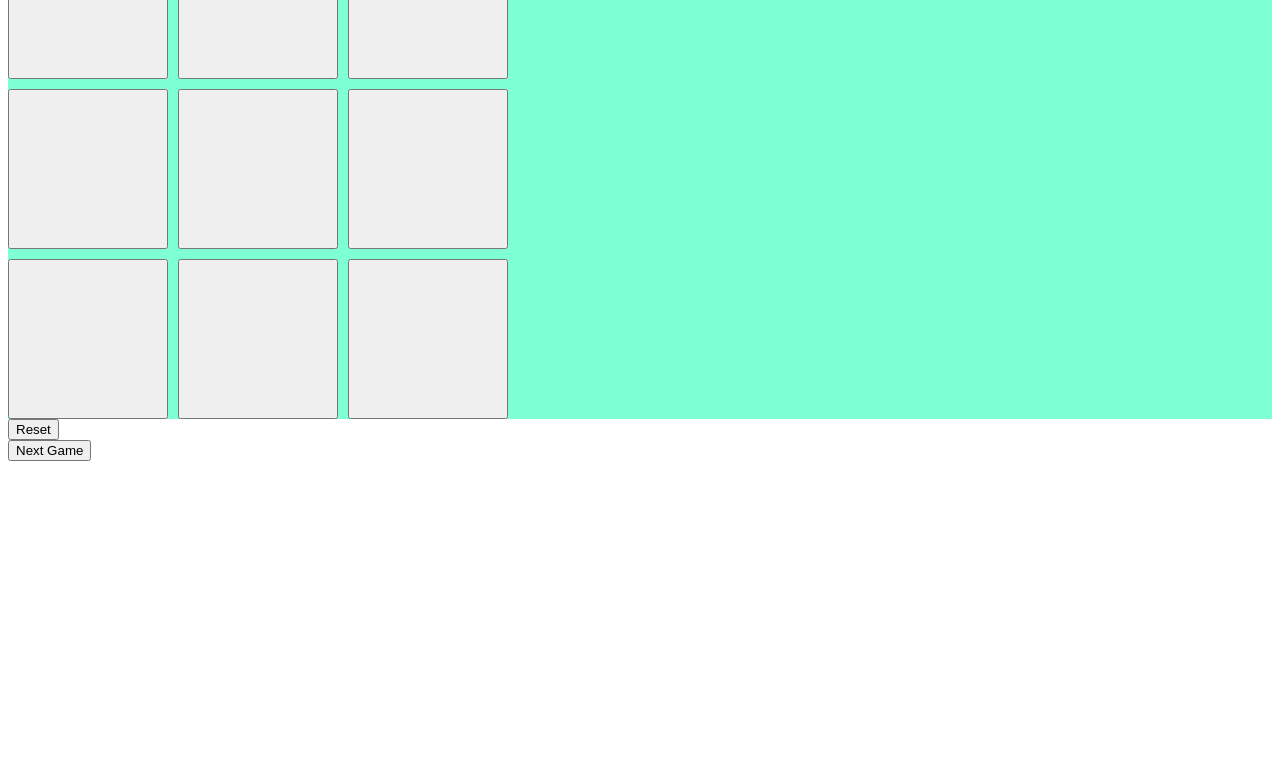
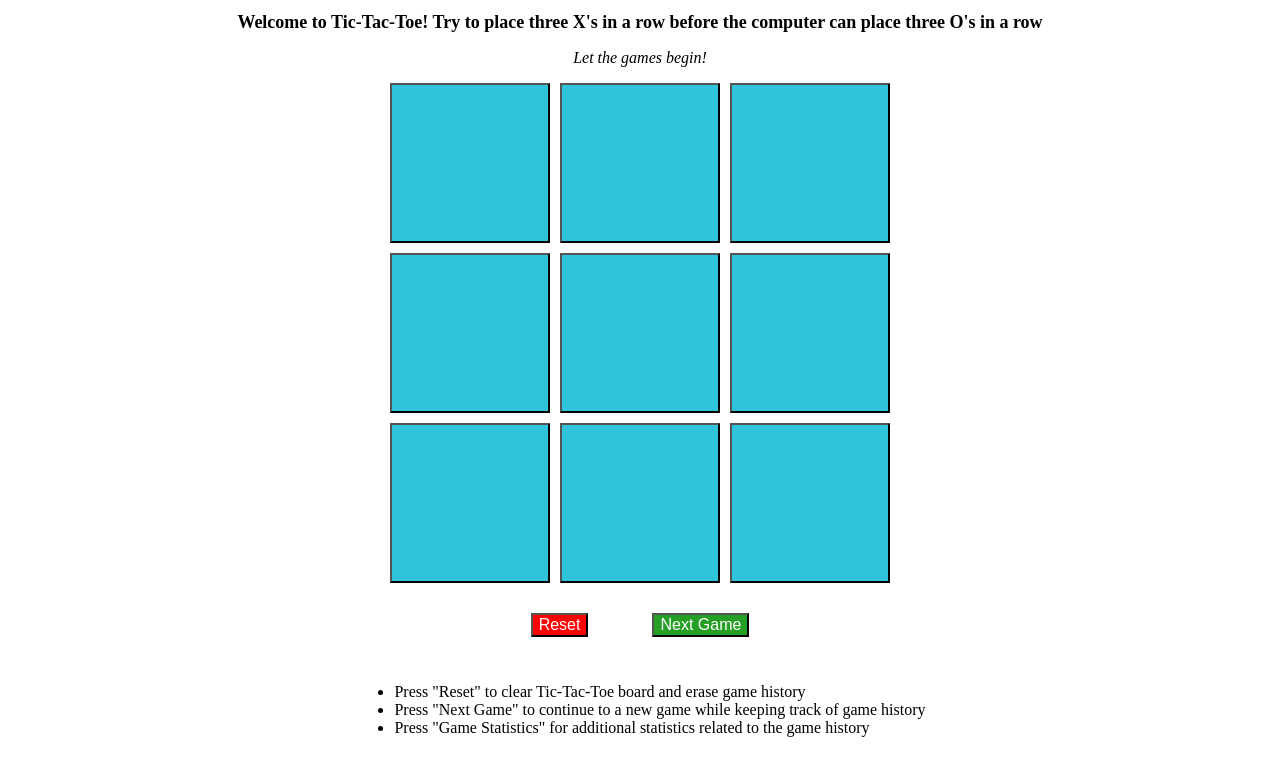
Before and after one commit to georgeperryv/Tic-Tac-Toe, a plain HTML site: page index.html in a window 1280 px wide. Shown: the part 89-850 px from the top of the page. Before the commit the page ends 800 px from the top, so only its background shows below. Drawn offline with Linux system fonts and the light colour scheme.

Commit message:
CSS looks good and next game tracks the current game the person is on against the computer

```diff
--- a/CSS/main.css
+++ b/CSS/main.css
@@ -26,14 +26,71 @@
     position: relative;
 } */
 
+body{
+   text-align: center;
+   min-width: 300px;
+}
+
+h1 {
+    font-size: 40px;
+}
+
+h2 {
+
+    font-size: 18px;
+}
+
+h3{
+    font-size: 16px;
+    font-style: italic;
+    font-weight: lighter;
+}
+
+.game-button {
+background-size: 50%;
+background-color: rgb(47, 196, 220);
+}
+
+
+.other-buttons {
+    display: inline;
+    /* color: white; */
+    margin: 30px 30px 30px 30px;
+    min-width: 300px;
+}
+
+.reset-button{
+    background-color: red;
+    margin: 30px 30px 30px 30px;
+    color: white;
+    font-size: 16px;
+}
+
+.next-game{
+    background-color: rgb(37, 160, 37);
+    margin: 30px 30px 30px 30px;
+    color: white;
+    font-size: 16px;
+}
+
+div.list {
+    text-align: center;
+}
+
+ul.directions{
+    display: inline-block;
+    text-align: left;
+}
+
+
 
 .buttons {
     display: grid;
+    justify-content: center;
     grid-gap: 10px;
     grid-template-columns: 160px 160px 160px;
     grid-template-rows: 160px 160px 160px;
 
-    background-color: aquamarine;
 }
 
 /* .game-button {
--- a/JS/main.js
+++ b/JS/main.js
@@ -43,6 +43,8 @@ let firstArrayNum = 0;
 let secondArrayNum = 0;
 let nextCompMove = 0;
 
+let messageEl = document.querySelector('h3');
+
 
 
 
@@ -73,6 +75,8 @@ resetButton.addEventListener('click', function(){
     secondArrayNum = 0;
     nextCompMove = 0;
 
+    messageEl.innerText = "Let the games begin!";
+
 
     topLeftButton.textContent = '';
     // topLeftButton.setAttribute('style', "font-size: 80px");
@@ -99,7 +103,7 @@ resetButton.addEventListener('click', function(){
 
 const nextGameButton = document.querySelector('.next-game');
 nextGameButton.addEventListener('click', function(){
-
+   if (winStatus !== null){
         console.clear();
 
         winStatus = null;
@@ -124,6 +128,8 @@ nextGameButton.addEventListener('click', function(){
         secondArrayNum = 0;
         nextCompMove = 0;
 
+        messageEl.innerText = "On to game number " + (1 + (gamesWonComputer + gamesWonPlayer + tieGames) + "!");
+
 
 
         topLeftButton.textContent = '';
@@ -145,7 +151,7 @@ nextGameButton.addEventListener('click', function(){
         bottomRightButton.textContent = '';
         // bottomRightButton.setAttribute('style', "font-size: 80px");
 
-});
+}});
 
 
 const topLeftButton = document.getElementById('top-left');
@@ -180,6 +186,8 @@ topLeftButton.addEventListener('click', function(){
         //eventually call the render function now that the arrays are updated
     else{
         console.log("This space is already taken, please try again");
+
+        h3.innerText = "This space is already taken, please try again";
     }
 });
 
--- a/index.html
+++ b/index.html
@@ -9,6 +9,9 @@
     <script defer src="js/main.js"></script>
 </head>
 <body>
+    <h1>Tic-Tac-Toe</h1>
+    <h2>Welcome to Tic-Tac-Toe! Try to place three X's in a row before the computer can place three O's in a row</h2>
+    <h3>Let the games begin!</h3>
     <div class="buttons">
         <button class="game-button" id="top-left"></button>
         <button class="game-button" id="top-center"></button>
@@ -20,11 +23,16 @@
         <button class="game-button" id="bottom-center"></button>
         <button class="game-button" id="bottom-right"></button>
     </div>
-    <div class="reset">
+    <div class="other-buttons">
         <button class="reset-button">Reset</button>
+        <button class="next-game">Next Game</button>
     </div>
-    <div class-="next-game">
-        <button class="next-game">Next Game</button>
+    <div class="list">
+        <ul class="directions">
+            <li>Press "Reset" to clear Tic-Tac-Toe board and erase game history </li>
+            <li>Press "Next Game" to continue to a new game while keeping track of game history</li>
+            <li>Press "Game Statistics" for additional statistics related to the game history</li>
+        </ul>
     </div>
 </body>
 </html>
```
Lines whose indentation alone changed are shown as unchanged.
